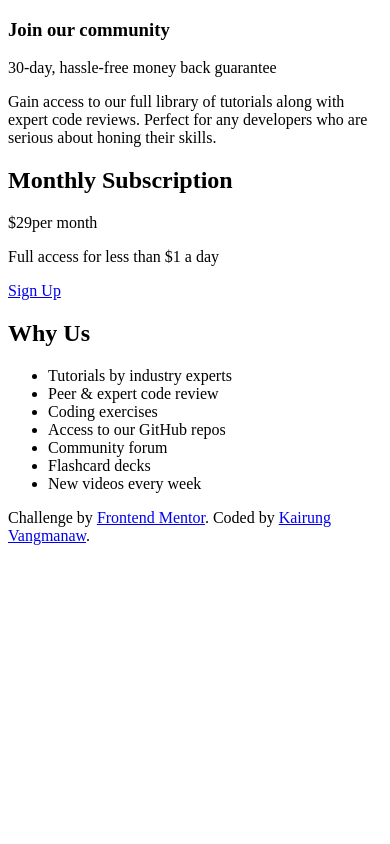
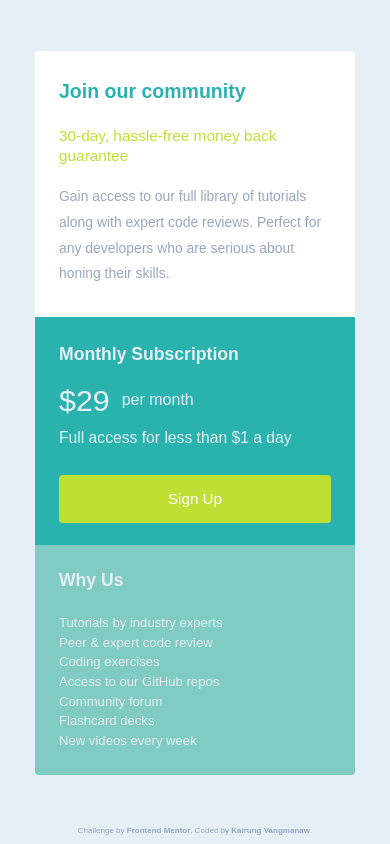
Before and after one commit to VangmanawKairung/Frontend-Mentor_single-price-grid-component, a React (Vite) app: page / in a window 390 px wide. Built offline with nearby package versions, Linux system fonts and the light colour scheme.

Commit message:
feat: implement responsive design

```diff
--- a/src/App.css
+++ b/src/App.css
@@ -0,0 +1,227 @@
+:root {
+  /* Colors */
+  --clr-primary-teal-500: hsl(179, 62%, 43%);
+  --clr-primary-green-400: hsl(71, 73%, 54%);
+  --clr-neutral-teal-100: hsl(204, 43%, 93%);
+  --clr-neutral-gray-500: hsl(218, 22%, 67%);
+  --clr-white: white;
+  --clr-teal-300: hsl(174.4, 41.9%, 64.9%);
+  --clr-cta-btn-hover: hsl(71, 64%, 69%);
+
+  /* Typography */
+  --ff-body: "Karla", sans-serif;
+  --fs-regular: 16px;
+  --fw-regular: 400;
+  --fw-bold: 700;
+}
+
+body {
+  font-family: var(--ff-body);
+  font-size: var(--fs-regular);
+  font-weight: var(--fw-regular);
+  background-color: var(--clr-neutral-teal-100);
+}
+
+#root {
+  display: flex;
+  flex-direction: column;
+}
+
+.main-content {
+  flex: 1;
+  display: flex;
+  justify-content: center;
+  align-items: center;
+  padding: 32px;
+}
+
+.price-card {
+  display: grid;
+  grid-template-areas:
+    "hero"
+    "pricing"
+    "features";
+  border-radius: 4px;
+  overflow: hidden;
+  max-width: 320px;
+
+  @media (min-width: 1024px) {
+    grid-template-areas:
+      "hero hero"
+      "pricing features";
+
+    grid-template-columns: 1fr 1fr;
+    grid-template-rows: 1fr auto;
+
+    max-width: 634px;
+    justify-self: center;
+  }
+}
+
+.price-card__hero,
+.price-card__pricing,
+.price-card__features {
+  padding: 0 24px;
+
+  @media (min-width: 1024px) {
+    padding: 0 40px;
+  }
+}
+
+.price-card__hero {
+  background-color: var(--clr-white);
+  color: var(--clr-neutral-gray-500);
+
+  grid-area: hero;
+  display: flex;
+  flex-direction: column;
+  align-items: start;
+  gap: 18px;
+  padding-top: 28px;
+  padding-bottom: 30px;
+
+  @media (min-width: 1024px) {
+    gap: 12px;
+    padding-top: 40px;
+    padding-bottom: 40px;
+  }
+}
+
+.price-card__title {
+  color: var(--clr-primary-teal-500);
+  font-weight: var(--fw-bold);
+
+  font-size: 1.22rem;
+  margin-bottom: 4px;
+
+  @media (min-width: 1024px) {
+    font-size: 1.4rem;
+    margin-bottom: 12px;
+  }
+}
+
+.price-card__subtitle {
+  color: var(--clr-primary-green-400);
+
+  font-size: 0.96rem;
+
+  @media (min-width: 1024px) {
+    font-size: 1.1rem;
+  }
+}
+
+.price-card__description {
+  font-size: 0.87rem;
+  line-height: 1.85;
+
+  @media (min-width: 1024px) {
+    font-size: 0.95rem;
+    line-height: 1.6;
+  }
+}
+
+.price-card__pricing {
+  background-color: var(--clr-primary-teal-500);
+  color: var(--clr-neutral-teal-100);
+
+  grid-area: pricing;
+  display: flex;
+  flex-direction: column;
+  gap: 12px;
+  padding-top: 26px;
+  padding-bottom: 22px;
+
+  @media (min-width: 1024px) {
+    padding-top: 40px;
+    padding-bottom: 40px;
+  }
+}
+
+.price-card__section-title {
+  font-size: 1.1rem;
+  margin-bottom: 3px;
+}
+
+.price-card__amount {
+  display: flex;
+  align-items: center;
+  gap: 12px;
+}
+
+.price-card__price {
+  font-size: 1.9rem;
+}
+
+.price-card__billing-info {
+  font-size: 0.98rem;
+  margin-top: -5px;
+  margin-bottom: 15px;
+}
+
+.price-card__cta-btn {
+  text-align: center;
+  text-decoration: none;
+  color: var(--clr-white);
+  width: 100%;
+  height: 48px;
+  background-color: var(--clr-primary-green-400);
+  border-radius: 4px;
+  display: flex;
+  align-items: center;
+  justify-content: center;
+  font-size: 0.95rem;
+}
+
+.price-card__cta-btn:hover {
+  background-color: var(--clr-cta-btn-hover);
+}
+
+.price-card__cta-btn:focus-visible {
+  background-color: var(--clr-cta-btn-hover);
+  outline: 3px solid var(--clr-white);
+  outline-offset: 2px;
+}
+
+.price-card__features {
+  background-color: var(--clr-teal-300);
+  color: var(--clr-neutral-teal-100);
+
+  grid-area: features;
+  display: flex;
+  flex-direction: column;
+  gap: 18px;
+  padding-top: 24px;
+  padding-bottom: 24px;
+
+  @media (min-width: 1024px) {
+    padding-top: 40px;
+    padding-bottom: 40px;
+  }
+}
+
+.price-card__section-title {
+  font-size: 1.1rem;
+}
+
+.price-card__feature-list {
+  font-size: 0.82rem;
+  line-height: 1.5;
+}
+
+.footer {
+  text-align: center;
+  font-size: 0.5rem;
+  align-self: center;
+  margin-bottom: 8px;
+  color: var(--clr-neutral-gray-500);
+
+  .footer__text a {
+    text-decoration: none;
+    font-weight: var(--fw-bold);
+    color: var(--clr-neutral-gray-500);
+  }
+
+  .footer__text a:hover {
+    color: var(--clr-teal-300);
+  }
+}
--- a/src/App.jsx
+++ b/src/App.jsx
@@ -6,16 +6,16 @@ import Footer from "./components/Footer";
 
 function App() {
   return (
-    <div className="page-wrapper">
-      <main className="page-wrapper__main">
+    <>
+      <main className="main-content">
         <article className="price-card">
-          <Hero />
-          <Price />
-          <About />
+            <Hero />
+            <Price />
+            <About />
         </article>
       </main>
       <Footer />
-    </div>
+    </>
   );
 }
 
--- a/src/index.css
+++ b/src/index.css
@@ -0,0 +1,51 @@
+/* CSS Reset */
+*,
+*::before,
+*::after {
+  margin: 0;
+  padding: 0;
+  box-sizing: border-box;
+}
+
+body {
+  margin: 0;
+  min-height: 100vh;
+  line-height: 1.3;
+  -webkit-text-size-adjust: 100%;
+}
+
+html {
+  font-size: 100%;
+}
+
+img,
+video {
+  display: block;
+  max-width: 100%;
+  height: auto;
+  object-fit: cover;
+}
+
+ul,
+ol {
+  list-style: none;
+  margin: 0;
+  padding: 0;
+}
+
+article {
+  margin: 0;
+}
+
+h1,
+h2,
+h3,
+h4,
+p {
+  overflow-wrap: break-word;
+}
+
+/* Set root */
+#root {
+  min-height: 100dvh;
+}
```
